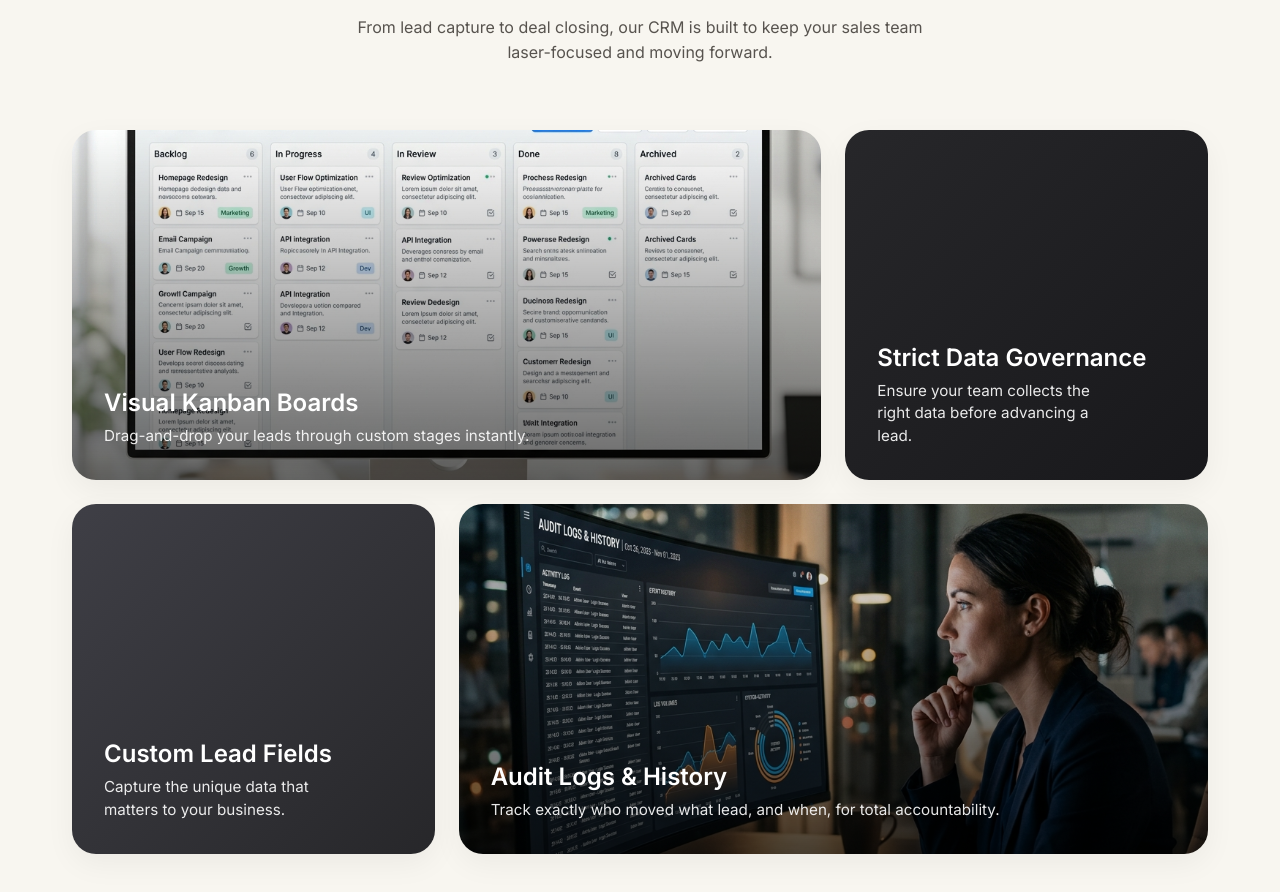
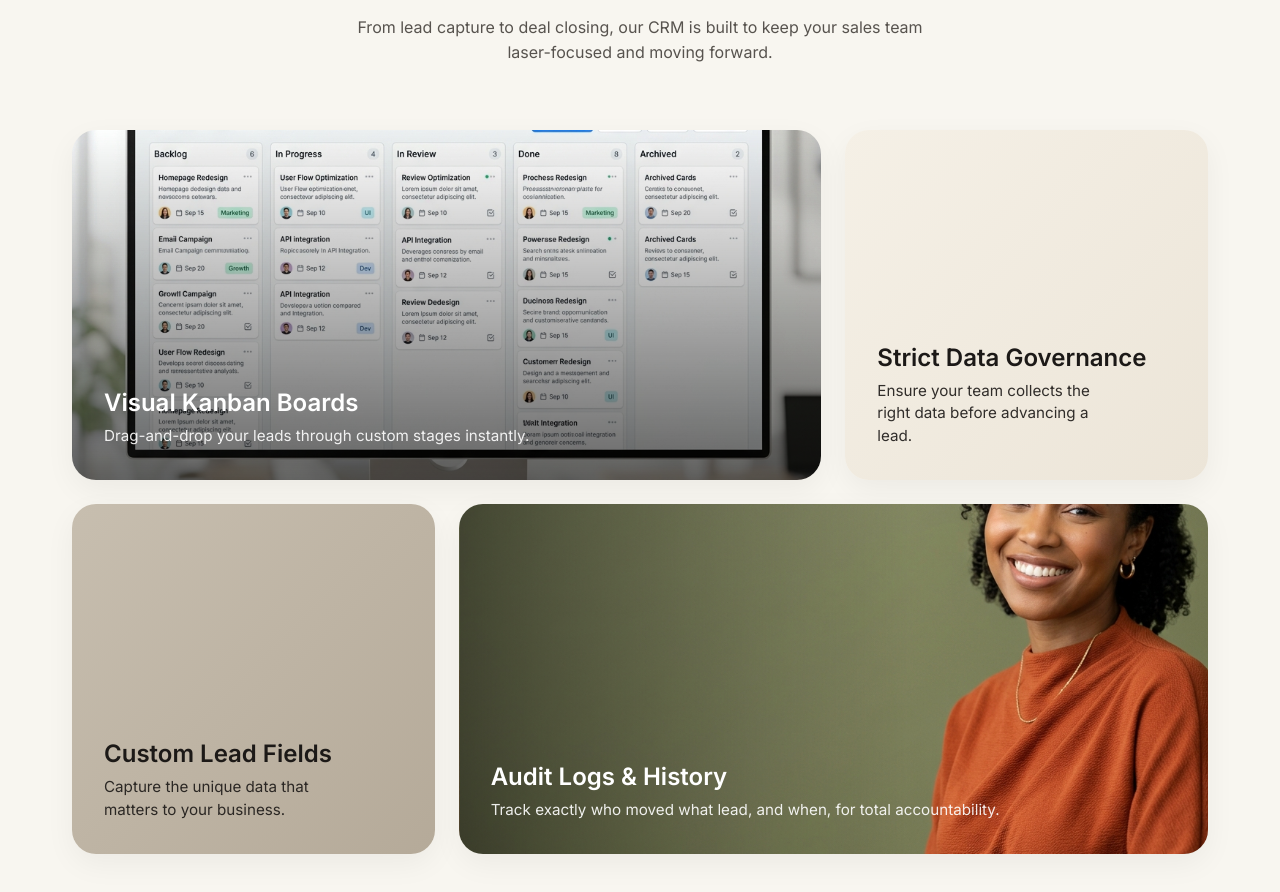
Before and after one commit to D4rk-Satan/mooncliq-orbit, a Next.js app: page / in a window 1280 px wide. Shown: the part 1385-2277 px from the top of the page. Built offline with nearby package versions, Linux system fonts and the light colour scheme; no server answers; what aws-amplify would draw is missing.

Commit message:
Update bento colors to light beige gradients and generate new cinematic photo for audit logs

```diff
--- a/src/app/landing.css
+++ b/src/app/landing.css
@@ -256,21 +256,21 @@
 
 .bento-assignment {
   grid-area: assignment;
-  background: linear-gradient(135deg, #27272a, #18181b);
-  color: white;
+  background: linear-gradient(135deg, #f5f0e6, #ece5d8);
+  color: #1c1917;
 }
 
 .bento-scheduling {
   grid-area: scheduling;
-  background: linear-gradient(135deg, #3f3f46, #27272a);
-  color: white;
+  background: linear-gradient(135deg, #c7beaf, #b5aa99);
+  color: #1c1917;
 }
 
 .bento-tracking {
   grid-area: tracking;
-  background-image: linear-gradient(rgba(0,0,0,0), rgba(0,0,0,0.7)), url('/audit_logs.png');
+  background-image: linear-gradient(to right, rgba(0,0,0,0.5) 0%, rgba(0,0,0,0) 60%), url('/audit_logs.png');
   background-size: cover;
-  background-position: center;
+  background-position: center right;
   color: white;
 }
 
```
Also changed, not shown: public/audit_logs.png.
